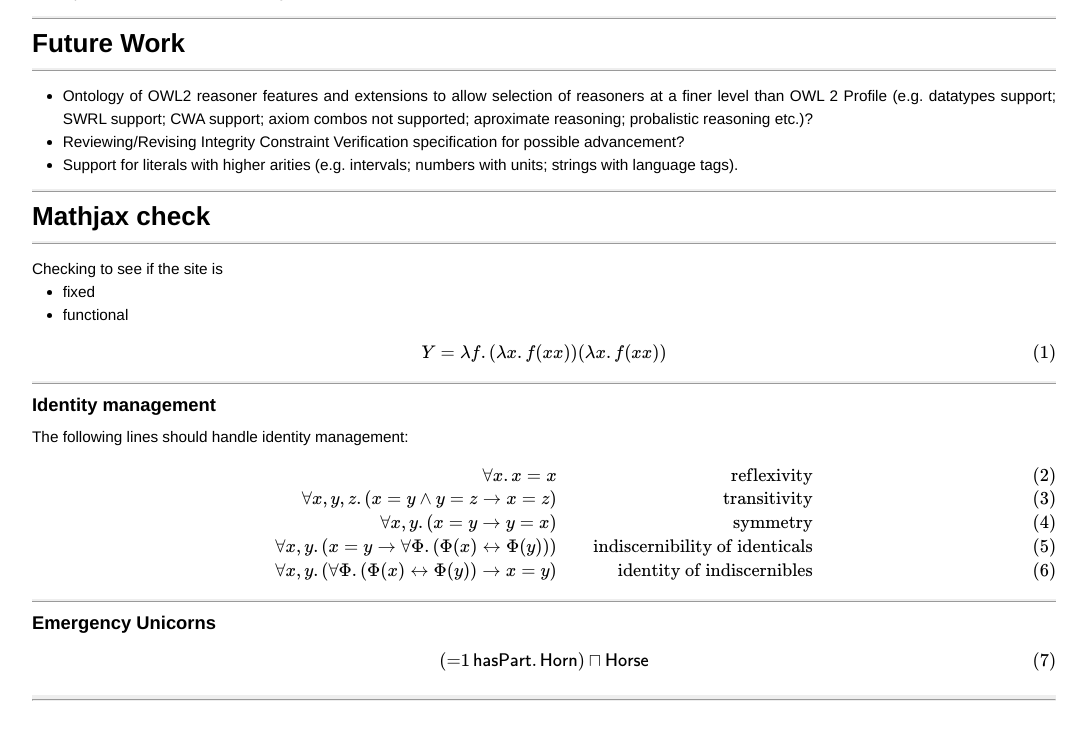
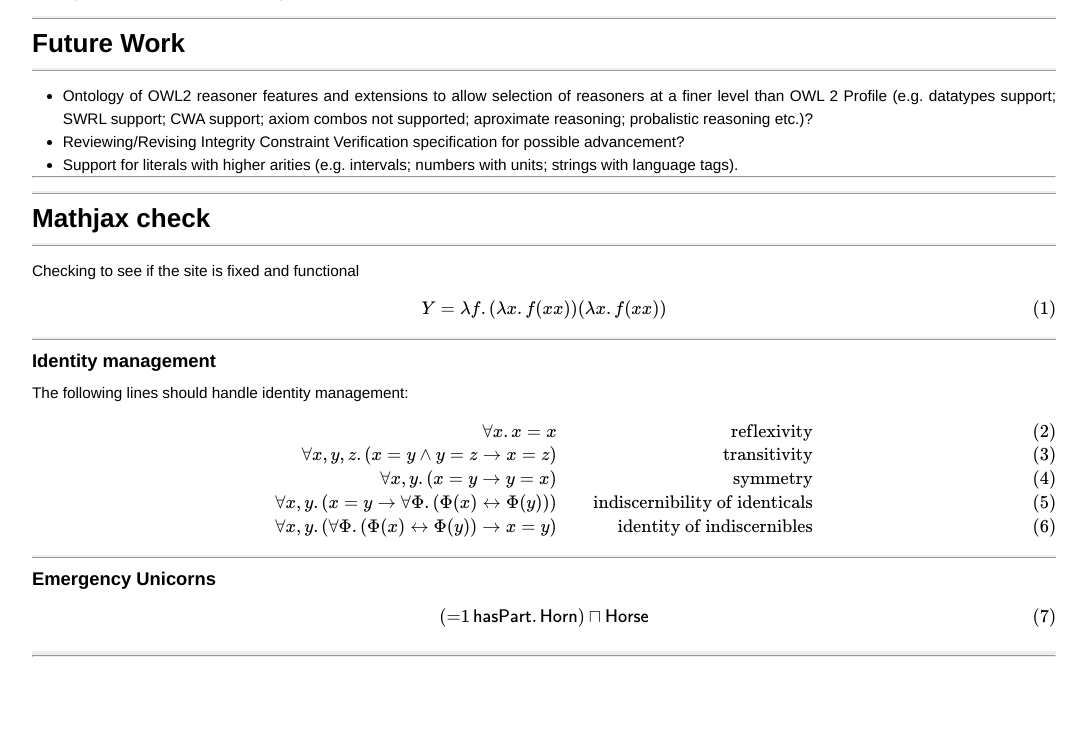
Before and after one commit to WHO-WG/WHO-WG.github.io, a Jekyll site: the page built from index.html, in a window 1280 px wide and 900 px high, scrolled down 1716 px. Shown: the top 740 px of the window, without its empty margins (96-1183 px from the left). Built offline with Jekyll 4.4.1, drawn with Linux system fonts in a browser that asks for light colours; Markdown is read by kramdown in place of the engine named in the settings; formulas are drawn with MathJax 3.

Commit message:
front page changes

```diff
--- a/index.html
+++ b/index.html
@@ -124,12 +124,10 @@ There are several high priority issues affecting OWL 2, particularly
   <li> Support for literals with higher arities (e.g. intervals;
   numbers with units; strings with language tags).
 </ul>
+<hr>
 <div><h1>Mathjax check</h1>
-Checking to see if the site is
-<ul>
-<li>fixed
-<li>functional
-</ul>
+Checking to see if the site is fixed and functional
+
 $$
 Y = \lambda f.(\lambda x. f(x x))(\lambda x.f(x x))
 $$
```
